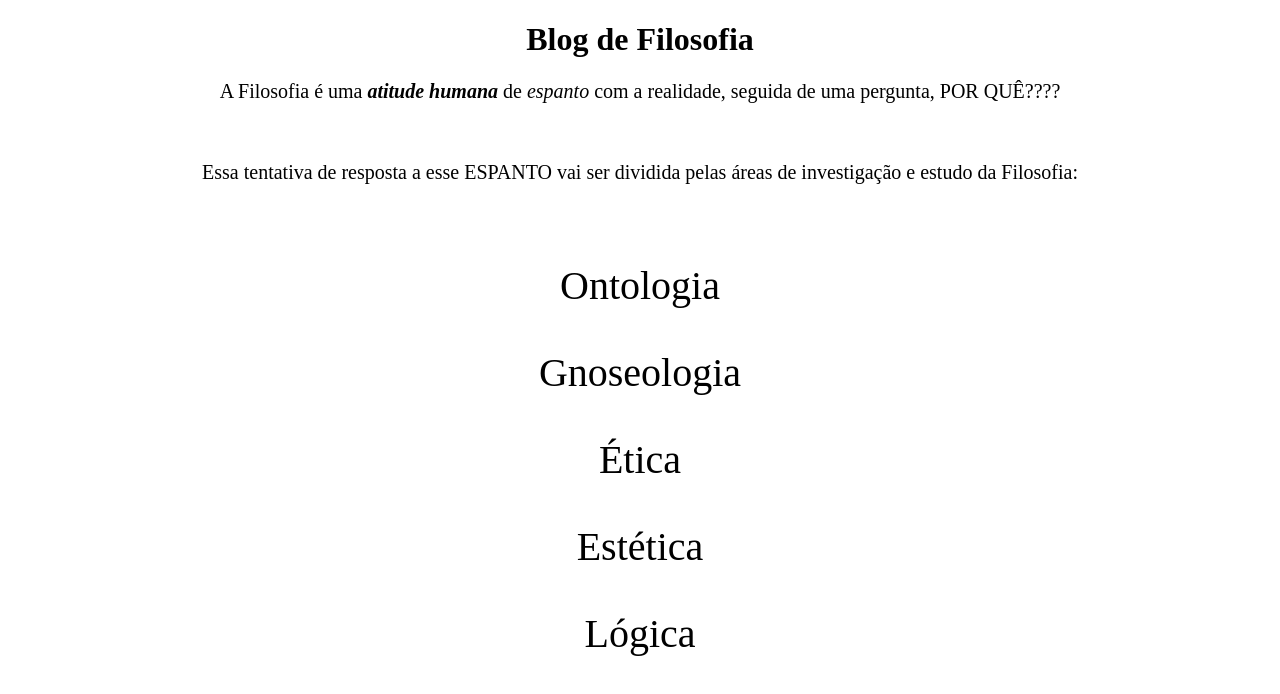
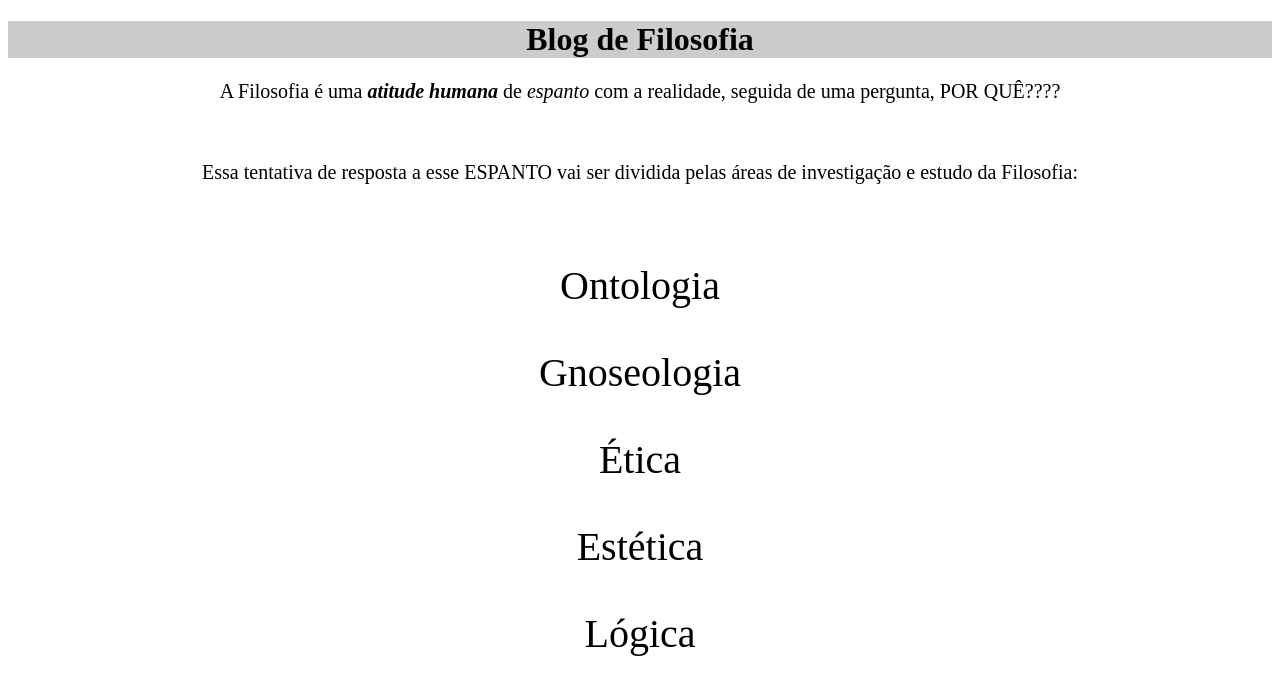
Before and after one commit to ProfeGuedes/filosofia, a plain HTML site: page index.html in a window 1280 px wide. Drawn offline with Linux system fonts and the light colour scheme.

Commit message:
Update index.html

```diff
--- a/index.html
+++ b/index.html
@@ -7,7 +7,7 @@
   </head>
 
   <body>
-      <h1 style= "text-align:center">Blog de Filosofia</h1>
+      <h1 style= "text-align:center; background: #CCCCCC">Blog de Filosofia</h1>
       <p style= "font-size:20px">A Filosofia é uma <strong><em>atitude humana</em></strong> de <em>espanto</em>
        com a realidade, seguida de uma pergunta, POR QUÊ????</p><br>
       <p style= "font-size:20px">Essa tentativa de resposta a esse ESPANTO vai ser dividida pelas áreas
```
